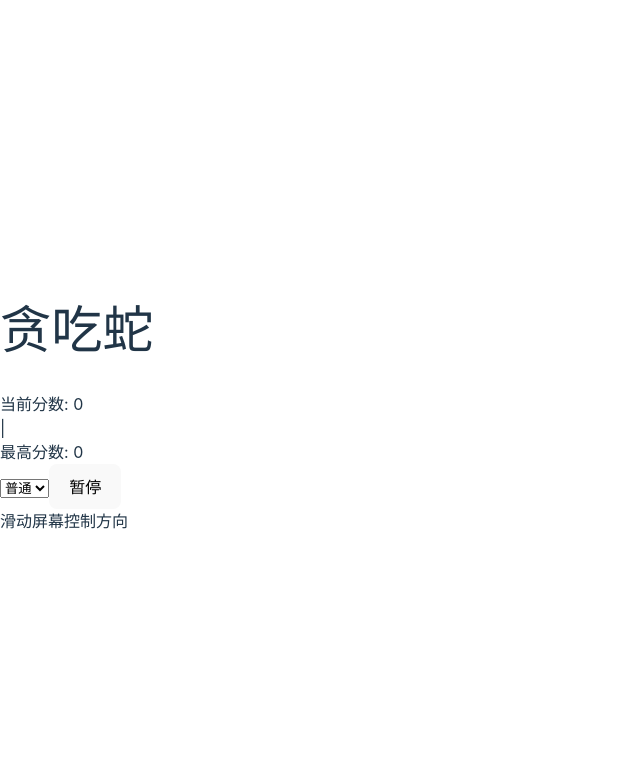
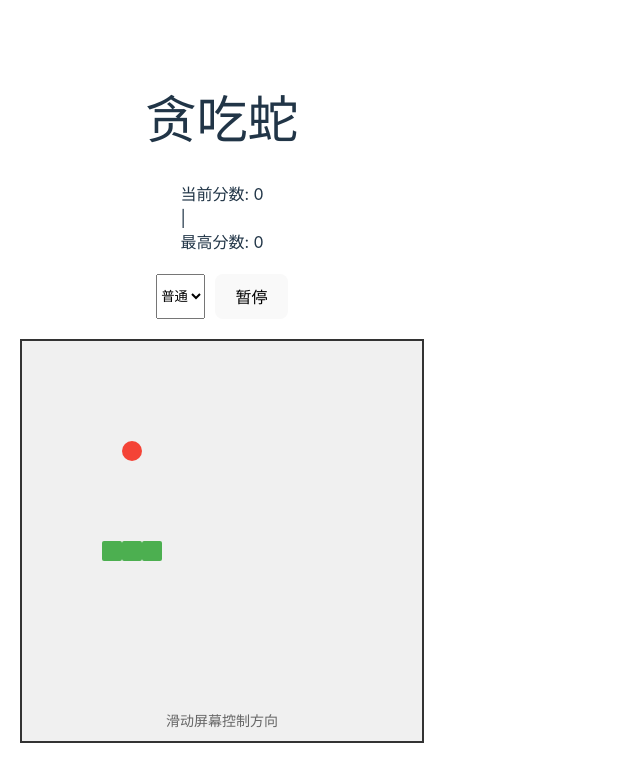
Before and after one commit to Trey13666/snake-game, a React (Vite) app: page / in a window 1280 px wide. Shown: the top 782 px of the page, without its empty margins (0-640 px from the left). Built offline with nearby package versions, Linux system fonts and the light colour scheme.

Commit message:
Update App.css

```diff
--- a/src/App.css
+++ b/src/App.css
@@ -1,42 +1,78 @@
-import { useState } from 'react';
-import './App.css';
-import GameBoard from './components/game/GameBoard';
-import ScoreBoard from './components/UI/ScoreBoard';
-import Controls from './components/game/Controls';
-import { GameMode } from './types/game';
-
-function App() {
-  const [score, setScore] = useState(0);
-  const [highScore, setHighScore] = useState(0);
-  const [gameMode, setGameMode] = useState<GameMode>('NORMAL');
-  const [isPaused, setIsPaused] = useState(false);
-
-  const handleScoreUpdate = (newScore: number) => {
-    setScore(newScore);
-    if (newScore > highScore) {
-      setHighScore(newScore);
-    }
-  };
-
-  return (
-    <div className="game-container">
-      <h1>贪吃蛇</h1>
-      <div className="game-wrapper">
-        <ScoreBoard score={score} highScore={highScore} />
-        <Controls
-          gameMode={gameMode}
-          setGameMode={setGameMode}
-          isPaused={isPaused}
-          setIsPaused={setIsPaused}
-        />
-        <GameBoard
-          gameMode={gameMode}
-          onScoreUpdate={handleScoreUpdate}
-          isPaused={isPaused}
-        />
-      </div>
-    </div>
-  );
+.game-container {
+  display: flex;
+  flex-direction: column;
+  align-items: center;
+  padding: 20px;
 }
 
-export default App;
+.game-wrapper {
+  display: flex;
+  flex-direction: column;
+  align-items: center;
+  gap: 20px;
+}
+
+.game-board {
+  width: 400px;
+  height: 400px;
+  border: 2px solid #333;
+  position: relative;
+  background: #f0f0f0;
+}
+
+.snake-segment {
+  width: 20px;
+  height: 20px;
+  background-color: #4CAF50;
+  position: absolute;
+  border-radius: 2px;
+}
+
+.food {
+  width: 20px;
+  height: 20px;
+  background-color: #f44336;
+  position: absolute;
+  border-radius: 50%;
+}
+
+.controls {
+  display: flex;
+  gap: 10px;
+}
+
+.game-over {
+  position: absolute;
+  top: 50%;
+  left: 50%;
+  transform: translate(-50%, -50%);
+  text-align: center;
+  background: rgba(255, 255, 255, 0.9);
+  padding: 20px;
+  border-radius: 8px;
+}
+
+.touch-area {
+  position: absolute;
+  top: 0;
+  left: 0;
+  width: 100%;
+  height: 100%;
+  z-index: 1;
+}
+
+.touch-hint {
+  position: absolute;
+  bottom: 10px;
+  left: 50%;
+  transform: translateX(-50%);
+  color: #666;
+  font-size: 14px;
+}
+
+@media (max-width: 450px) {
+  .game-board {
+    width: 300px;
+    height: 300px;
+  }
+}
```
